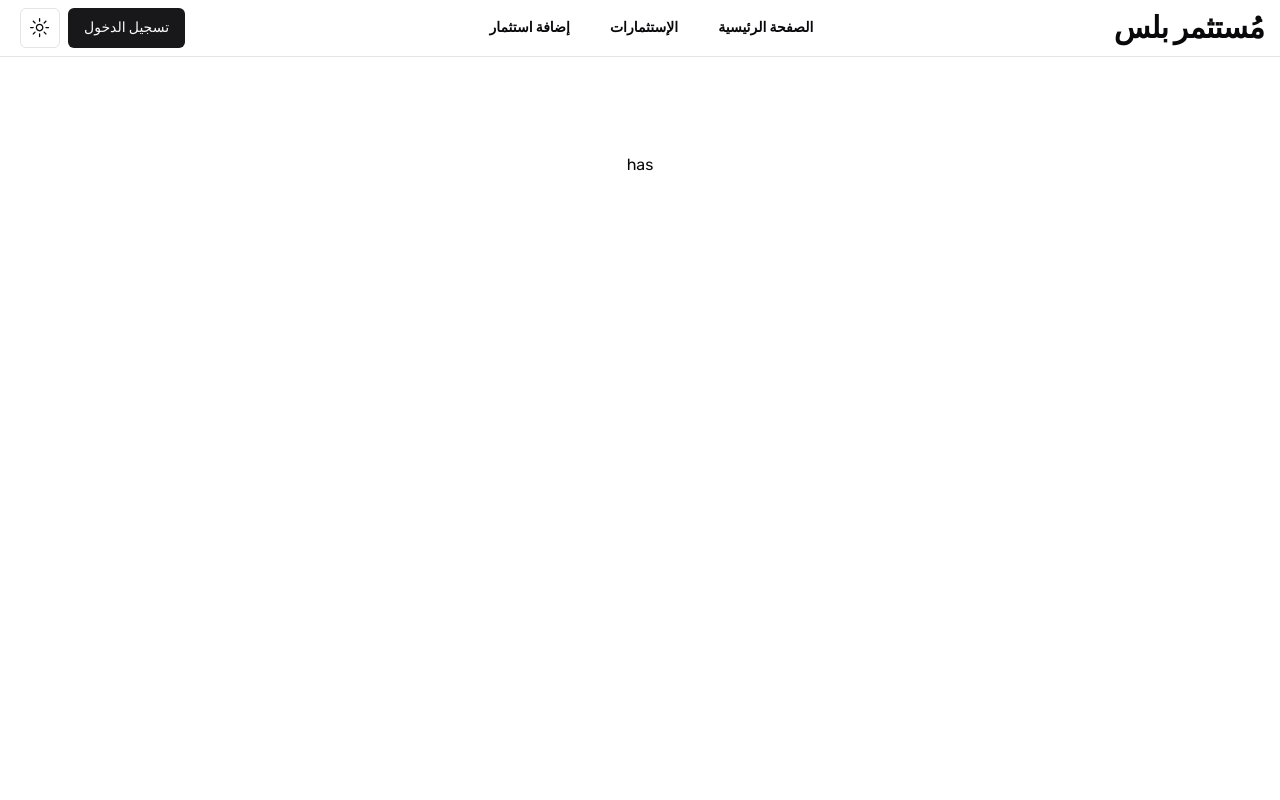
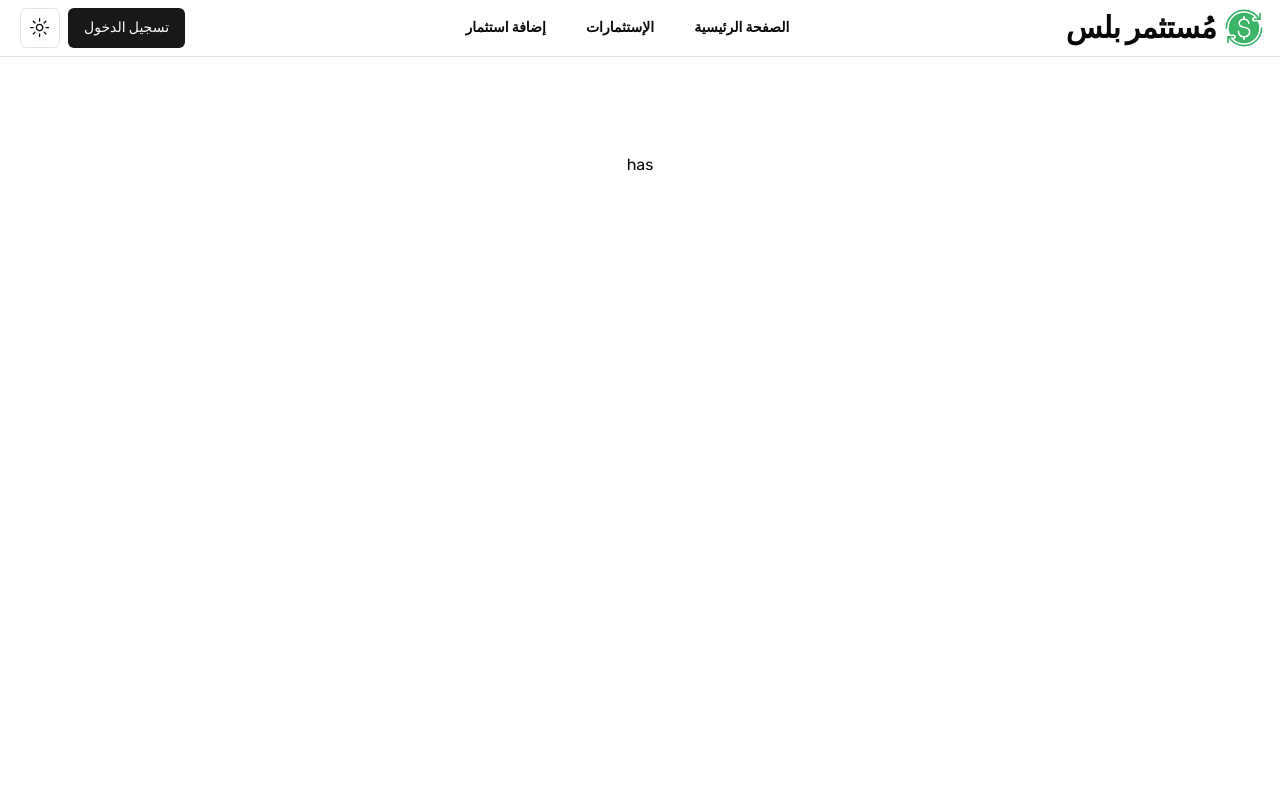
Before and after one commit to HassanAlabdulal/Mostathmer-plus, a Next.js app: page / in a window 1280 px wide. Shown: the top 800 px of the page. Built offline with nearby package versions, Linux system fonts and the light colour scheme.

Commit message:
feat: add logo

```diff
--- a/components/navbar.tsx
+++ b/components/navbar.tsx
@@ -14,12 +14,11 @@ import {
   SheetTrigger,
 } from "@/components/ui/sheet";
 
-// import { GitHubLogoIcon } from "@radix-ui/react-icons";
 import { Button, buttonVariants } from "./ui/button";
 import { Menu } from "lucide-react";
 import ModeToggle from "./mode-toggle";
 import Link from "next/link";
-// import { LogoIcon } from "./Icons";
+import Image from "next/image";
 
 interface RouteProps {
   href: string;
@@ -51,13 +50,20 @@ export default function Navbar() {
     <header className="sticky border-b-[1px] top-0 z-40 w-full bg-white dark:border-b-slate-700 dark:bg-background">
       <NavigationMenu className="mx-auto">
         <NavigationMenuList className="container h-14 px-4 w-screen flex justify-between ">
-          <NavigationMenuItem className="font-bold flex">
+          <NavigationMenuItem className="font-bold  ">
             <a
               href="/"
               className="scroll-m-20 text-2xl font-bold tracking-tight
-                    lg:text-3xl rounded-xl "
+                    lg:text-3xl rounded-xl flex justify-center items-center gap-2"
             >
               {/* <LogoIcon /> */}
+              <Image
+                src="/assets/logo-50.svg"
+                width={40}
+                height={40}
+                className="max-md:w-[150px] max-md:h-[150px]"
+                alt="Email"
+              />
               مُستثمر بلس
             </a>
           </NavigationMenuItem>
```
Also changed, not shown: public/assets/logo-100.svg (added), public/assets/logo-50.svg (added).
